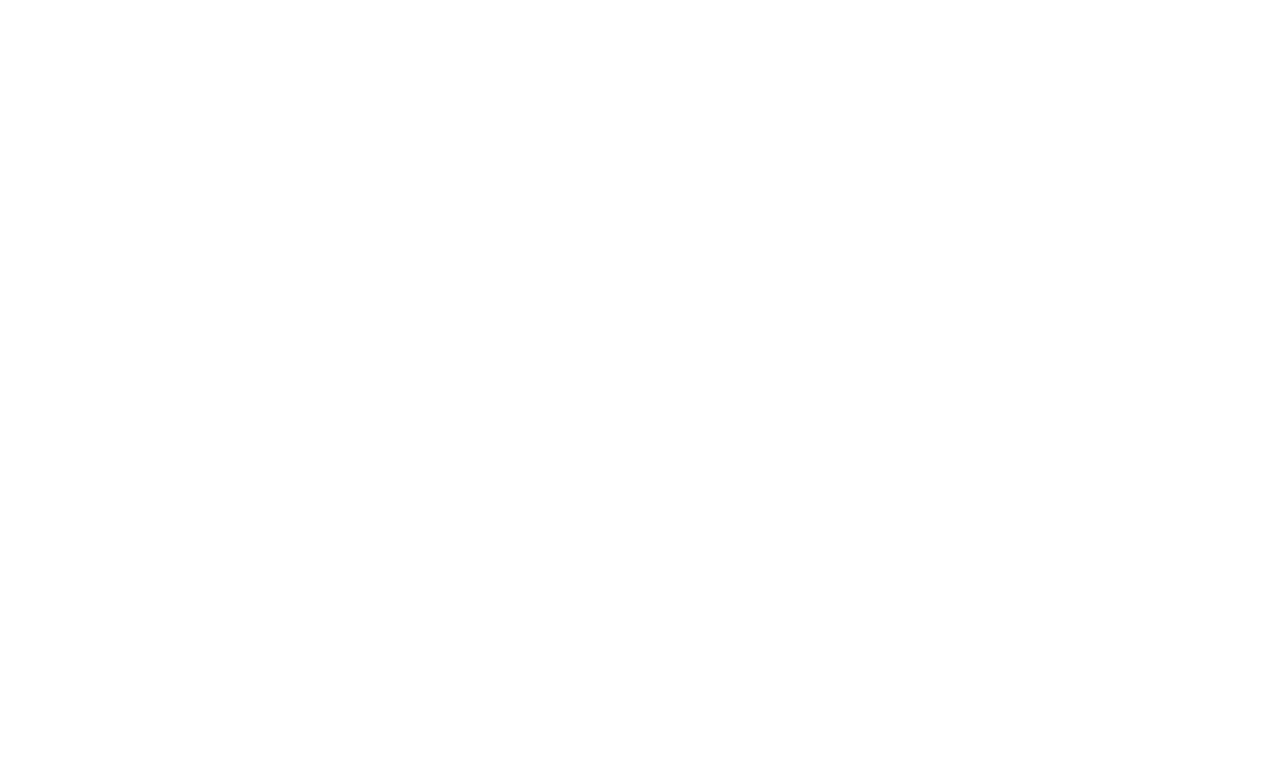
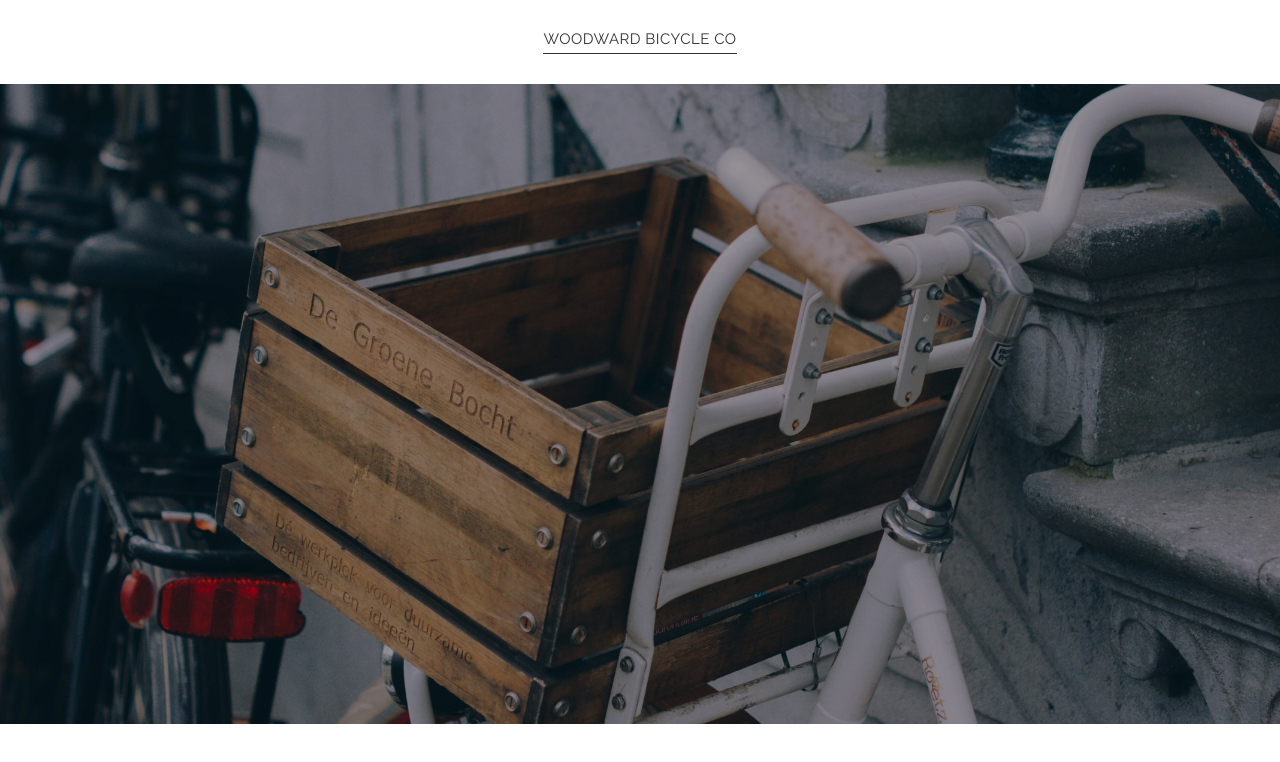
Before and after one commit to matldupont/react-s3-tooling, a React app: page / in a window 1280 px wide. Built offline with nearby package versions, Linux system fonts and the light colour scheme; a web font is replaced by a local one.

Commit message:
added styled header and main.  updated npm packages

```diff
--- a/src/components/App.js
+++ b/src/components/App.js
@@ -1,6 +1,6 @@
 import React, { Component } from 'react';
-import axios from 'axios';
-import { AppContainer } from './styled';
+// import axios from 'axios';
+import { AppContainer, Header } from './styled';
 
 
 class App extends Component {
@@ -9,7 +9,9 @@
 
   render() {
     return (
-      <AppContainer id="app" />
+      <AppContainer id="app">
+        <Header />
+      </AppContainer>
     );
   }
 }
--- /dev/null
+++ b/src/components/header/header.styled.js
@@ -0,0 +1,23 @@
+import styled from 'styled-components';
+
+import colors from '../utils/colors';
+import fonts from '../utils/fonts';
+
+const StyledHeader = styled.header`
+  color: ${colors.black};
+  font-size: 1.5rem;
+  text-transform: uppercase;
+  letter-spacing: 0.5;
+  text-align: center;
+  padding: 3rem 0;
+  font-family: ${fonts.heading};
+`;
+
+const HeaderText = styled.span`
+  display: inline-block;
+  padding-bottom: .5rem;
+  border-bottom: 1px solid ${colors.black};
+  font-family: ${fonts.heading};
+`;
+
+export { StyledHeader, HeaderText };
--- /dev/null
+++ b/src/components/header/index.js
@@ -0,0 +1,15 @@
+import * as React from 'react';
+
+import { StyledHeader, HeaderText } from './header.styled';
+
+const Header = () => {
+  return (
+    <StyledHeader>
+      <HeaderText>
+        woodward bicycle co
+      </HeaderText>
+    </StyledHeader>
+  );
+};
+
+export default Header;
--- /dev/null
+++ b/src/components/main/index.js
@@ -0,0 +1,7 @@
+import * as React from 'react';
+
+import MainContainer from './main.styled';
+
+const Main = () => <MainContainer />;
+
+export default Main;
--- /dev/null
+++ b/src/components/main/main.styled.js
@@ -0,0 +1,16 @@
+import styled from 'styled-components';
+
+import welcomeImage from './images/welcome.jpg';
+
+export default styled.main`
+  background-image: linear-gradient(
+    to right bottom,
+    rgba(0,0,0, 0.4),
+    rgba(0,0,0, 0.4)),
+  url(${welcomeImage});
+  height: 80vh;
+  background-size: cover;
+  background-position: center;
+  position: relative;
+  overflow: hidden;
+`;
--- a/src/components/styled/AppContainer.js
+++ /dev/null
@@ -1,13 +0,0 @@
-import styled from 'styled-components';
-
-const AppContainer = styled.div`
-  position:relative;
-  padding:0;
-  margin:0;
-  top:0;
-  left:0;
-  width: 100%;
-  height: 100%;
-`;
-
-export default AppContainer;
--- a/src/components/styled/index.js
+++ /dev/null
@@ -1,5 +0,0 @@
-import AppContainer from './AppContainer';
-
-export {
-  AppContainer,
-};
--- /dev/null
+++ b/src/components/utils/colors.js
@@ -0,0 +1,4 @@
+export default {
+  black: Object.assign('#333'),
+  white: Object.assign('#faf9f9'),
+};
--- /dev/null
+++ b/src/components/utils/fonts.js
@@ -0,0 +1,4 @@
+export default {
+  heading: Object.assign('\'Raleway\', sans-serif'),
+  content: Object.assign('\'Montserrat\', sans-serif'),
+};
--- /dev/null
+++ b/src/components/utils/transitions.js
@@ -0,0 +1,6 @@
+export default {
+  '.2s': `-webkit-transition: all .2s ease-in-out;
+    -moz-transition: all .2s ease-in-out;
+    -o-transition: all .2s ease-in-out;
+    transition: all .2s ease-in-out;`,
+};
--- /dev/null
+++ b/src/components/welcome/index.js
@@ -0,0 +1,14 @@
+import * as React from 'react';
+
+import { WelcomeSection, WelcomeTagline, WelcomeHeading } from './welcome.styled';
+
+const Welcome = () => {
+  return (
+    <WelcomeSection>
+      <WelcomeTagline>You love your bike. So do we.</WelcomeTagline>
+      <WelcomeHeading>Woodward Bicycle Co.</WelcomeHeading>
+    </WelcomeSection>
+  );
+};
+
+export default Welcome;
--- /dev/null
+++ b/src/global.styled.js
@@ -0,0 +1,129 @@
+import { injectGlobal } from 'styled-components';
+
+injectGlobal`
+    /* cyrillic-ext */
+    @font-face {
+        font-family: 'Montserrat';
+        font-style: normal;
+        font-weight: 300;
+        src: local('Montserrat Light'), local('Montserrat-Light'), url(https://fonts.gstatic.com/s/montserrat/v12/JTURjIg1_i6t8kCHKm45_cJD3gTD_vx3rCubqg.woff2) format('woff2');
+        unicode-range: U+0460-052F, U+1C80-1C88, U+20B4, U+2DE0-2DFF, U+A640-A69F, U+FE2E-FE2F;
+    }
+    /* cyrillic */
+    @font-face {
+        font-family: 'Montserrat';
+        font-style: normal;
+        font-weight: 300;
+        src: local('Montserrat Light'), local('Montserrat-Light'), url(https://fonts.gstatic.com/s/montserrat/v12/JTURjIg1_i6t8kCHKm45_cJD3g3D_vx3rCubqg.woff2) format('woff2');
+        unicode-range: U+0400-045F, U+0490-0491, U+04B0-04B1, U+2116;
+    }
+    /* vietnamese */
+    @font-face {
+        font-family: 'Montserrat';
+        font-style: normal;
+        font-weight: 300;
+        src: local('Montserrat Light'), local('Montserrat-Light'), url(https://fonts.gstatic.com/s/montserrat/v12/JTURjIg1_i6t8kCHKm45_cJD3gbD_vx3rCubqg.woff2) format('woff2');
+        unicode-range: U+0102-0103, U+0110-0111, U+1EA0-1EF9, U+20AB;
+    }
+    /* latin-ext */
+    @font-face {
+        font-family: 'Montserrat';
+        font-style: normal;
+        font-weight: 300;
+        src: local('Montserrat Light'), local('Montserrat-Light'), url(https://fonts.gstatic.com/s/montserrat/v12/JTURjIg1_i6t8kCHKm45_cJD3gfD_vx3rCubqg.woff2) format('woff2');
+        unicode-range: U+0100-024F, U+0259, U+1E00-1EFF, U+2020, U+20A0-20AB, U+20AD-20CF, U+2113, U+2C60-2C7F, U+A720-A7FF;
+    }
+    /* latin */
+    @font-face {
+        font-family: 'Montserrat';
+        font-style: normal;
+        font-weight: 300;
+        src: local('Montserrat Light'), local('Montserrat-Light'), url(https://fonts.gstatic.com/s/montserrat/v12/JTURjIg1_i6t8kCHKm45_cJD3gnD_vx3rCs.woff2) format('woff2');
+        unicode-range: U+0000-00FF, U+0131, U+0152-0153, U+02BB-02BC, U+02C6, U+02DA, U+02DC, U+2000-206F, U+2074, U+20AC, U+2122, U+2191, U+2193, U+2212, U+2215, U+FEFF, U+FFFD;
+    }
+    /* cyrillic-ext */
+    @font-face {
+        font-family: 'Montserrat';
+        font-style: normal;
+        font-weight: 400;
+        src: local('Montserrat Regular'), local('Montserrat-Regular'), url(https://fonts.gstatic.com/s/montserrat/v12/JTUSjIg1_i6t8kCHKm459WRhyyTh89ZNpQ.woff2) format('woff2');
+        unicode-range: U+0460-052F, U+1C80-1C88, U+20B4, U+2DE0-2DFF, U+A640-A69F, U+FE2E-FE2F;
+    }
+    /* cyrillic */
+    @font-face {
+        font-family: 'Montserrat';
+        font-style: normal;
+        font-weight: 400;
+        src: local('Montserrat Regular'), local('Montserrat-Regular'), url(https://fonts.gstatic.com/s/montserrat/v12/JTUSjIg1_i6t8kCHKm459W1hyyTh89ZNpQ.woff2) format('woff2');
+        unicode-range: U+0400-045F, U+0490-0491, U+04B0-04B1, U+2116;
+    }
+    /* vietnamese */
+    @font-face {
+        font-family: 'Montserrat';
+        font-style: normal;
+        font-weight: 400;
+        src: local('Montserrat Regular'), local('Montserrat-Regular'), url(https://fonts.gstatic.com/s/montserrat/v12/JTUSjIg1_i6t8kCHKm459WZhyyTh89ZNpQ.woff2) format('woff2');
+        unicode-range: U+0102-0103, U+0110-0111, U+1EA0-1EF9, U+20AB;
+    }
+    /* latin-ext */
+    @font-face {
+        font-family: 'Montserrat';
+        font-style: normal;
+        font-weight: 400;
+        src: local('Montserrat Regular'), local('Montserrat-Regular'), url(https://fonts.gstatic.com/s/montserrat/v12/JTUSjIg1_i6t8kCHKm459WdhyyTh89ZNpQ.woff2) format('woff2');
+        unicode-range: U+0100-024F, U+0259, U+1E00-1EFF, U+2020, U+20A0-20AB, U+20AD-20CF, U+2113, U+2C60-2C7F, U+A720-A7FF;
+    }
+    /* latin */
+    @font-face {
+        font-family: 'Montserrat';
+        font-style: normal;
+        font-weight: 400;
+        src: local('Montserrat Regular'), local('Montserrat-Regular'), url(https://fonts.gstatic.com/s/montserrat/v12/JTUSjIg1_i6t8kCHKm459WlhyyTh89Y.woff2) format('woff2');
+        unicode-range: U+0000-00FF, U+0131, U+0152-0153, U+02BB-02BC, U+02C6, U+02DA, U+02DC, U+2000-206F, U+2074, U+20AC, U+2122, U+2191, U+2193, U+2212, U+2215, U+FEFF, U+FFFD;
+    }
+    /* latin-ext */
+    @font-face {
+        font-family: 'Raleway';
+        font-style: normal;
+        font-weight: 300;
+        src: local('Raleway Light'), local('Raleway-Light'), url(https://fonts.gstatic.com/s/raleway/v12/1Ptrg8zYS_SKggPNwIYqWqhPANqczVsq4A.woff2) format('woff2');
+        unicode-range: U+0100-024F, U+0259, U+1E00-1EFF, U+2020, U+20A0-20AB, U+20AD-20CF, U+2113, U+2C60-2C7F, U+A720-A7FF;
+    }
+    /* latin */
+    @font-face {
+        font-family: 'Raleway';
+        font-style: normal;
+        font-weight: 300;
+        src: local('Raleway Light'), local('Raleway-Light'), url(https://fonts.gstatic.com/s/raleway/v12/1Ptrg8zYS_SKggPNwIYqWqZPANqczVs.woff2) format('woff2');
+        unicode-range: U+0000-00FF, U+0131, U+0152-0153, U+02BB-02BC, U+02C6, U+02DA, U+02DC, U+2000-206F, U+2074, U+20AC, U+2122, U+2191, U+2193, U+2212, U+2215, U+FEFF, U+FFFD;
+    }
+    /* latin-ext */
+    @font-face {
+        font-family: 'Raleway';
+        font-style: normal;
+        font-weight: 400;
+        src: local('Raleway'), local('Raleway-Regular'), url(https://fonts.gstatic.com/s/raleway/v12/1Ptug8zYS_SKggPNyCMIT4ttDfCmxA.woff2) format('woff2');
+        unicode-range: U+0100-024F, U+0259, U+1E00-1EFF, U+2020, U+20A0-20AB, U+20AD-20CF, U+2113, U+2C60-2C7F, U+A720-A7FF;
+    }
+    /* latin */
+    @font-face {
+        font-family: 'Raleway';
+        font-style: normal;
+        font-weight: 400;
+        src: local('Raleway'), local('Raleway-Regular'), url(https://fonts.gstatic.com/s/raleway/v12/1Ptug8zYS_SKggPNyC0IT4ttDfA.woff2) format('woff2');
+        unicode-range: U+0000-00FF, U+0131, U+0152-0153, U+02BB-02BC, U+02C6, U+02DA, U+02DC, U+2000-206F, U+2074, U+20AC, U+2122, U+2191, U+2193, U+2212, U+2215, U+FEFF, U+FFFD;
+    }
+
+    *,
+    *::before,
+    *::after {
+        margin: 0;
+        padding: 0;
+        box-sizing: inherit;
+        font-family: 'Montserrat';
+    }
+
+    html {
+        font-size: 62.5%;
+    }
+`;
--- a/src/index.html
+++ b/src/index.html
@@ -1,14 +1,14 @@
 <html lang="en" xml:lang="en" xmlns="http://www.w3.org/1999/xhtml">
   <head>
 
-    <title>Your App</title>
-    <meta property="og:title" content="Your Title" />
+    <title>Woodward Bicycle Co.</title>
+    <meta property="og:title" content="Woodward Bicycle Co." />
     <meta property="og:url" content="Your URL" />
     <meta property="og:type" content="website" />
     <meta property="og:description" content="Your Description" />
     <meta property="og:image" content="Your image" />
     <meta name="twitter:card" content="summary" />
-    <meta name="twitter:title" content="Your Title" />
+    <meta name="twitter:title" content="Woodward Bicycle Co." />
     <meta name="twitter:description" content="Your Description" />
     <meta name="twitter:url" content="Your URL" />
     <meta name="twitter:image" content="Your URL" />
@@ -16,7 +16,9 @@
     <link href="https://fonts.googleapis.com/css?family=Open+Sans:300,400,700|Raleway:100,200,300,400,700" rel="stylesheet">
   </head>
   <body>
-
-    <div class="app"></div>
+    <noscript>
+      You need to enable JavaScript to run this app.
+    </noscript>
+    <div id="root"></div>
   </body>
 </html>
--- a/src/index.js
+++ b/src/index.js
@@ -1,37 +1,17 @@
-/* global document */
-import React from 'react';
-import ReactDOM from 'react-dom';
-import { injectGlobal } from 'styled-components';
+import React, { Fragment } from 'react';
+import { render } from 'react-dom';
 
-import App from './components/App';
+// Global stylesheet
+import './global.styled';
 
-/* eslint-disable */
-injectGlobal`
-  *,
-  *::before,
-  *::after {
-    margin: 0;
-    padding: 0;
-    box-sizing: inherit;
-  }
+import Main from './components/main';
+import Header from './components/header';
 
-  html {
-    font-size: 62.5%;
-  }
+const App = () => (
+  <Fragment>
+    <Header />
+    <Main />
+  </Fragment>
+);
 
-  body {
-    font-family: "Lato", sans-serif;
-    font-weight: 400;
-    /* font-size: 16px; */
-    line-height: 1.7;
-    color: #777;
-    padding: 3rem;
-    box-sizing: border-box;
-  }
-`;
-/* eslint-enable */
-
-ReactDOM.render(
-  <App />
-  , document.querySelector('.app'),
-);
+render(<App />, document.getElementById('root'));
```
Also changed, not shown: package.json (+23 -21 lines), src/components/welcome/welcome.styled.js (added, +35 -0 lines), .s3-website.json, src/components/main/images/welcome.jpg (added), 2 other files.
